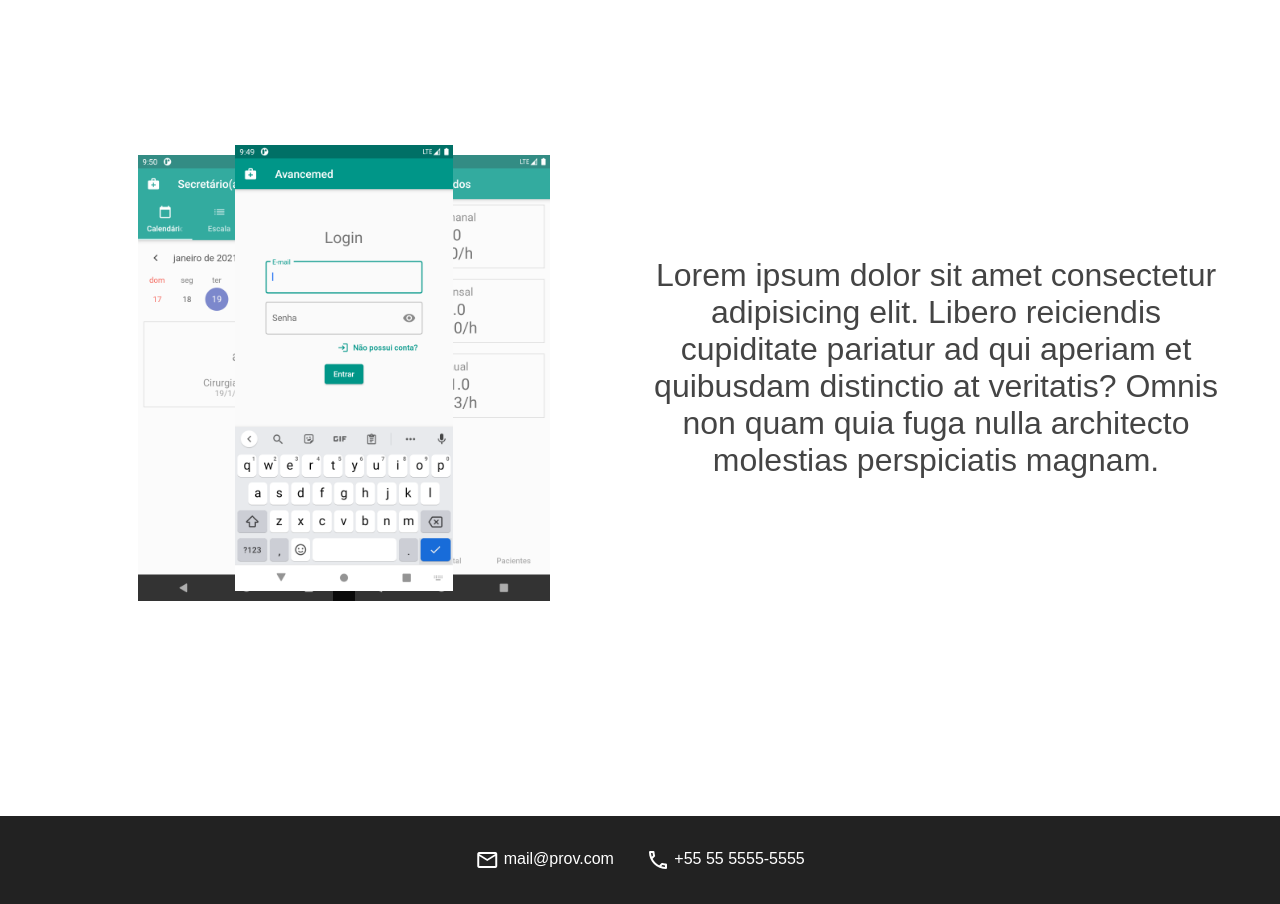
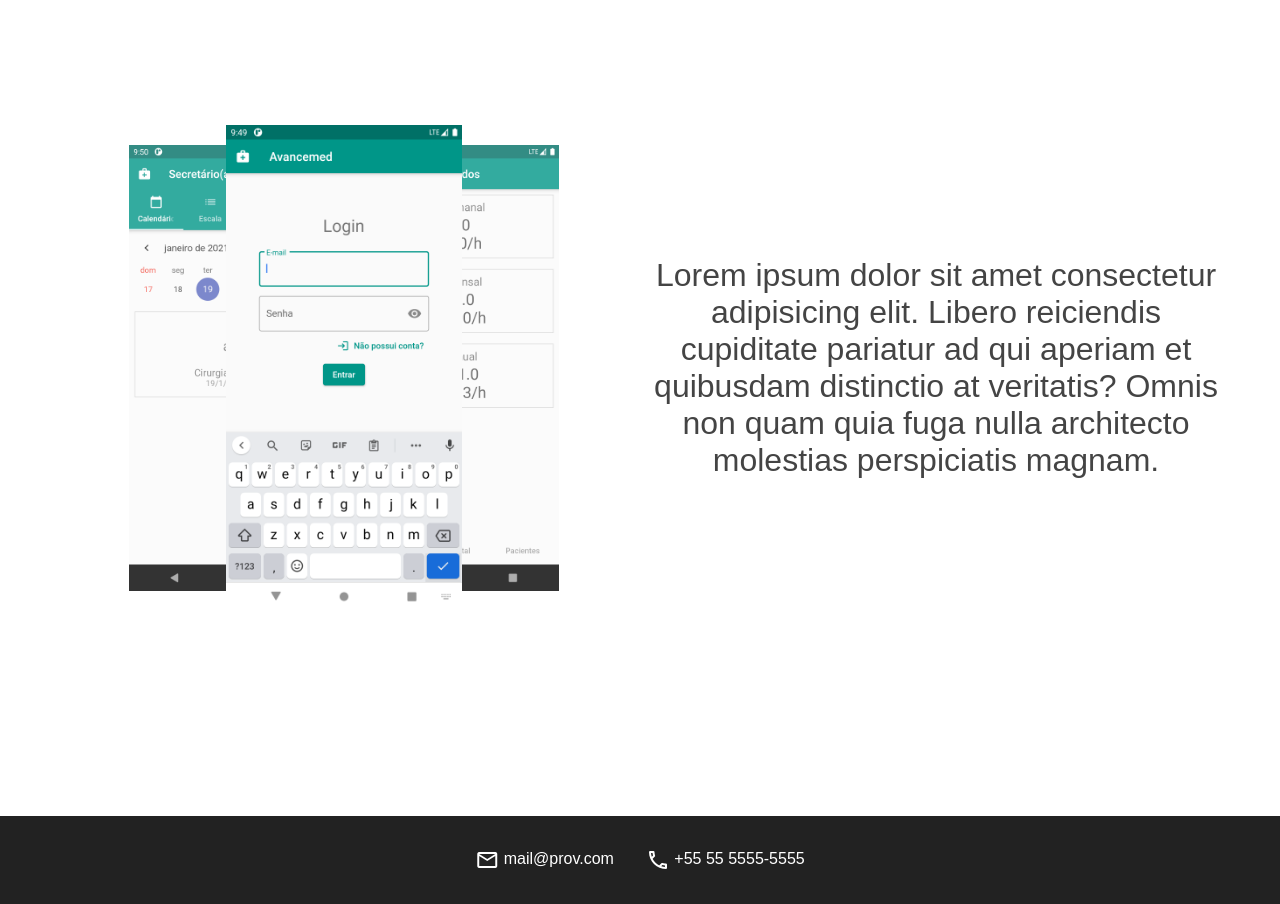
Before and after one commit to jaq-the-cat/anest-app-site, a plain HTML site: page index.html in a window 1280 px wide. Shown: the part 880-1784 px from the top of the page. Drawn offline with Linux system fonts and the light colour scheme.

Commit message:
larger mid img

```diff
--- a/index.css
+++ b/index.css
@@ -66,28 +66,33 @@ main {
     align-items: center;
 }
 
-#first-bit #pics {
+#pics {
     display: flex;
     justify-content: center;
     align-items: center;
     flex: 1;
 }
 
-#first-bit #pics :first-child {
+#pics :first-child {
     position: relative;
-    transform: translate(120px, 10px);
+    transform: translate(120px, 0);
     opacity: 0.8;
     z-index: -1;
 }
 
-#first-bit #pics :last-child {
+#pics :nth-child(2) {
+    max-width: unset;
+    width: calc(120% / 3)!important;
+}
+
+#pics :last-child {
     position: relative;
-    transform: translate(-120px, 10px);
+    transform: translate(-120px, 0);
     opacity: 0.8;
     z-index: -1;
 }
 
-#first-bit img {
+#pics img {
     max-width: calc(110% / 3);
     display: inline-block;
 }
```
